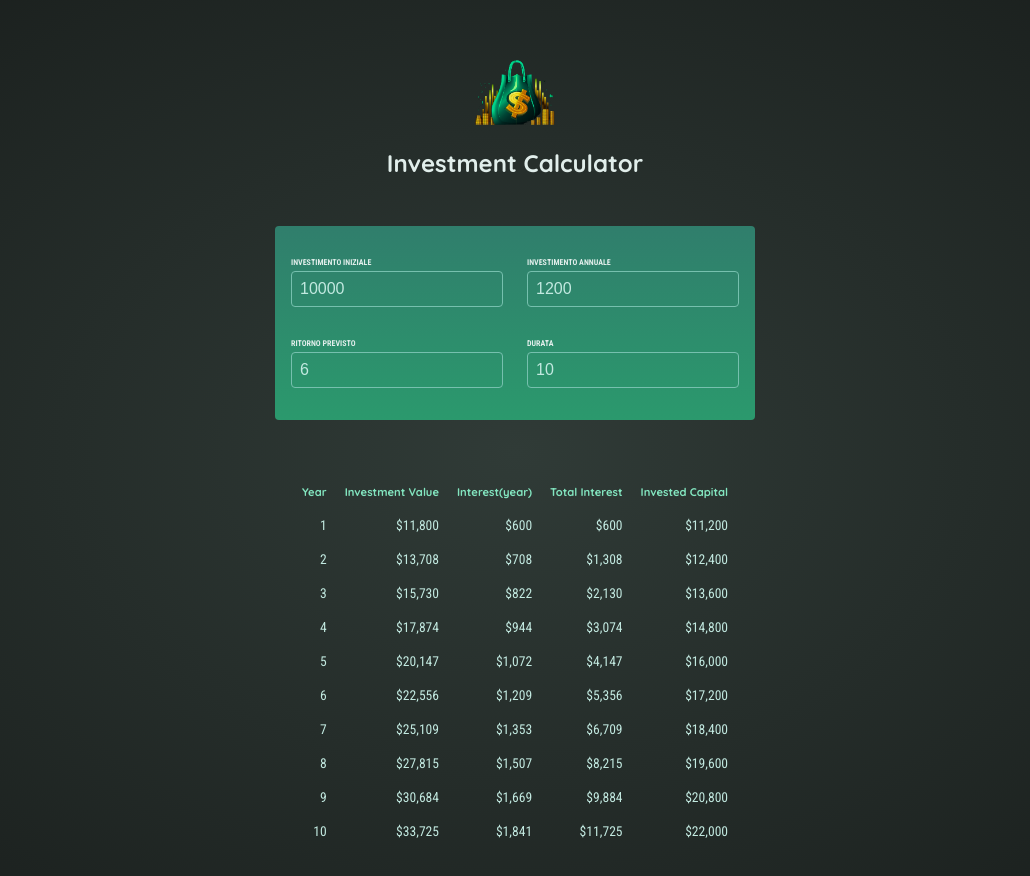
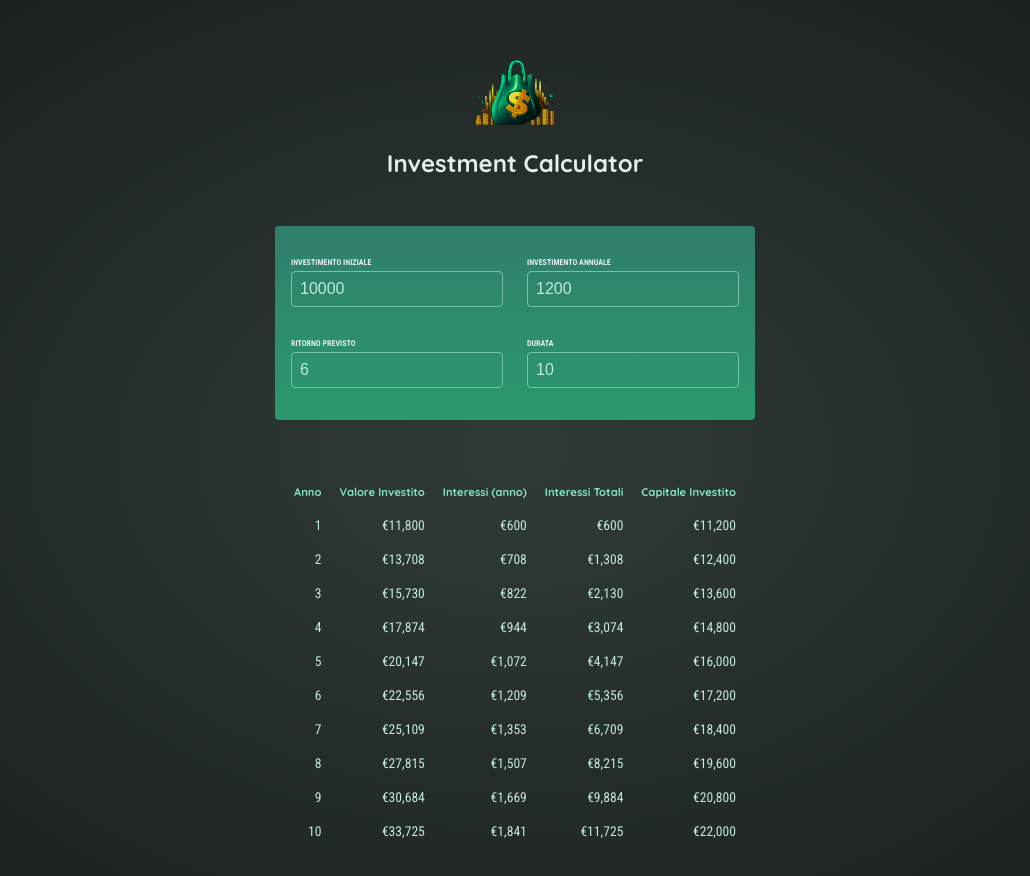
Before and after one commit to marroccuandrea/Invest-calculator-React, a React (Vite) app: page / in a window 1280 px wide. Shown: the top 876 px of the page, without its empty margins (125-1155 px from the left). Built offline with nearby package versions, Linux system fonts and the light colour scheme.

Commit message:
[modified] values currency

```diff
--- a/src/components/Results.jsx
+++ b/src/components/Results.jsx
@@ -10,11 +10,11 @@ export default function Results({ userInput }) {
     <table id="result">
       <thead>
         <tr>
-          <th>Year</th>
-          <th>Investment Value</th>
-          <th>Interest(year)</th>
-          <th>Total Interest</th>
-          <th>Invested Capital</th>
+          <th>Anno</th>
+          <th>Valore Investito</th>
+          <th>Interessi (anno)</th>
+          <th>Interessi Totali</th>
+          <th>Capitale Investito</th>
         </tr>
       </thead>
       <tbody>
--- a/src/util/investment.js
+++ b/src/util/investment.js
@@ -30,9 +30,9 @@ export function calculateInvestmentResults({
 // The browser-provided Intl API is used to prepare a formatter object
 // This object offers a "format()" method that can be used to format numbers as currency
 // Example Usage: formatter.format(1000) => yields "$1,000"
-export const formatter = new Intl.NumberFormat('en-US', {
-  style: 'currency',
-  currency: 'USD',
+export const formatter = new Intl.NumberFormat("en-US", {
+  style: "currency",
+  currency: "EUR",
   minimumFractionDigits: 0,
   maximumFractionDigits: 0,
 });
```
